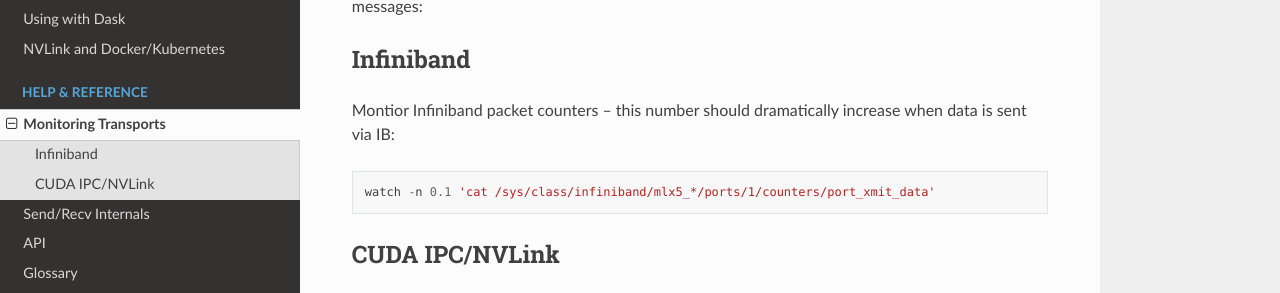
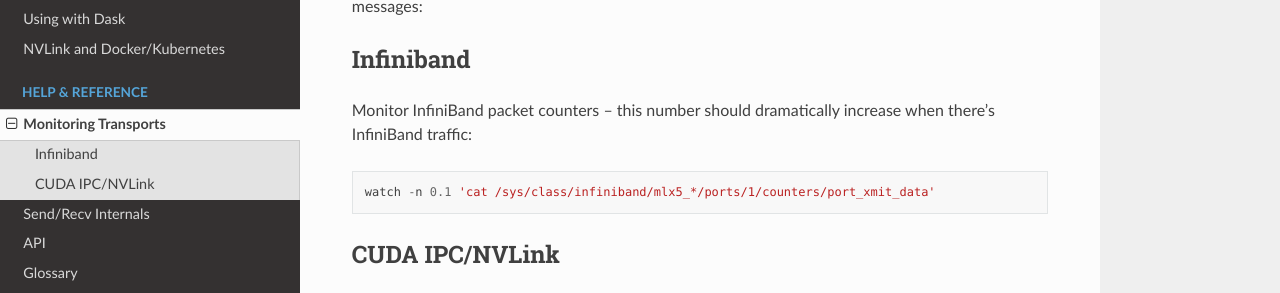
Before and after one commit to rapidsai/ucx-py, a Sphinx documentation site: the page built from docs/source/transport-monitoring.rst, in a window 1280 px wide and 959 px high. Shown: the part 189-482 px from the top of the window. Built offline with Sphinx 7.4.7 and the Read the Docs theme 2.0.0, drawn with Linux system fonts in a browser that asks for light colours; the version number could not be read and is left out.

Commit message:
Update docs/source/transport-monitoring.rst
Co-authored-by: Peter Andreas Entschev <peter@entschev.com>

```diff
--- a/docs/source/transport-monitoring.rst
+++ b/docs/source/transport-monitoring.rst
@@ -7,7 +7,7 @@
 Infiniband
 ----------
 
-Montior Infiniband packet counters -- this number should dramatically increase when data is sent via IB:
+Monitor InfiniBand packet counters -- this number should dramatically increase when there's InfiniBand traffic:
 
 ::
 
```
